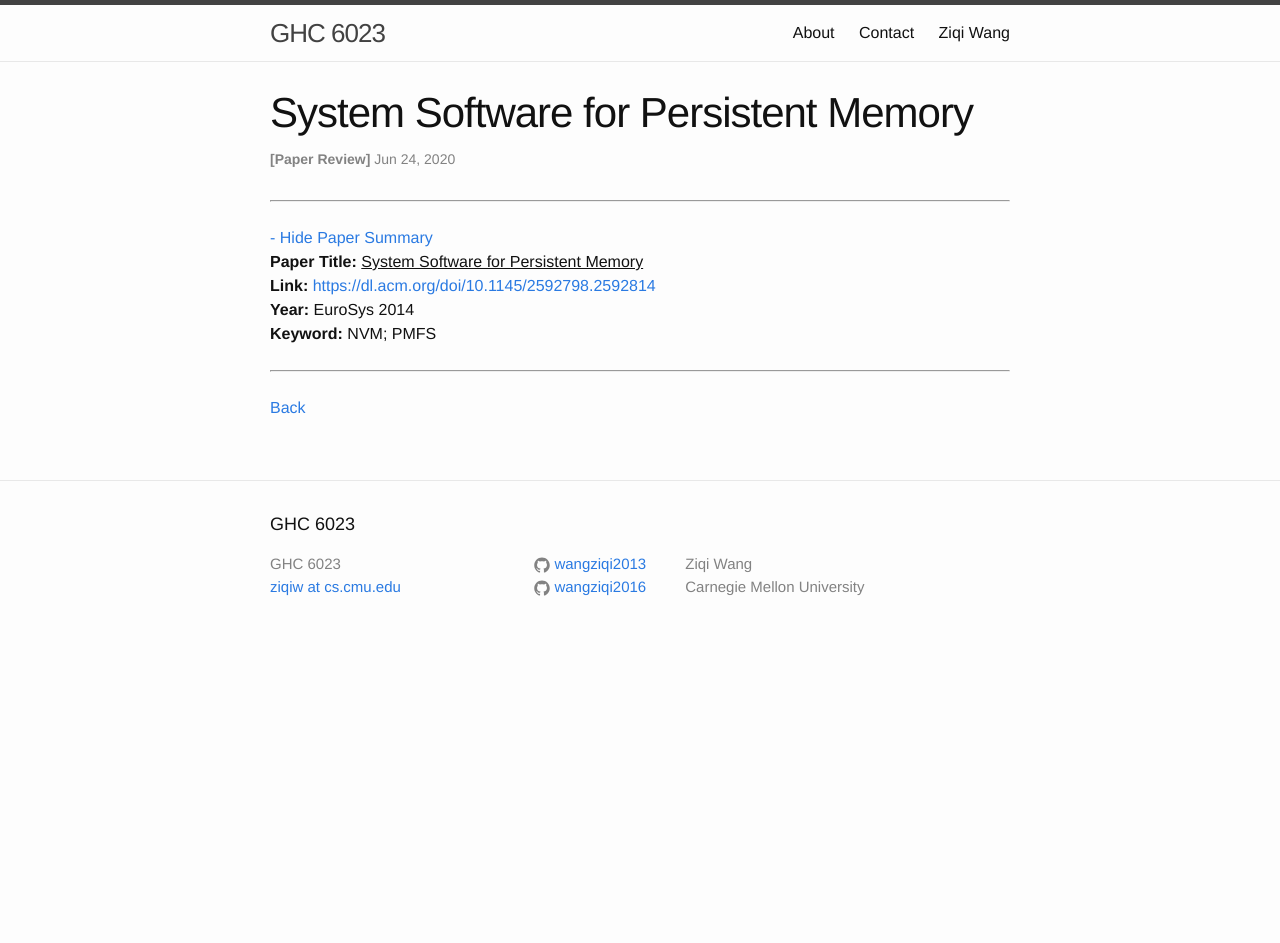
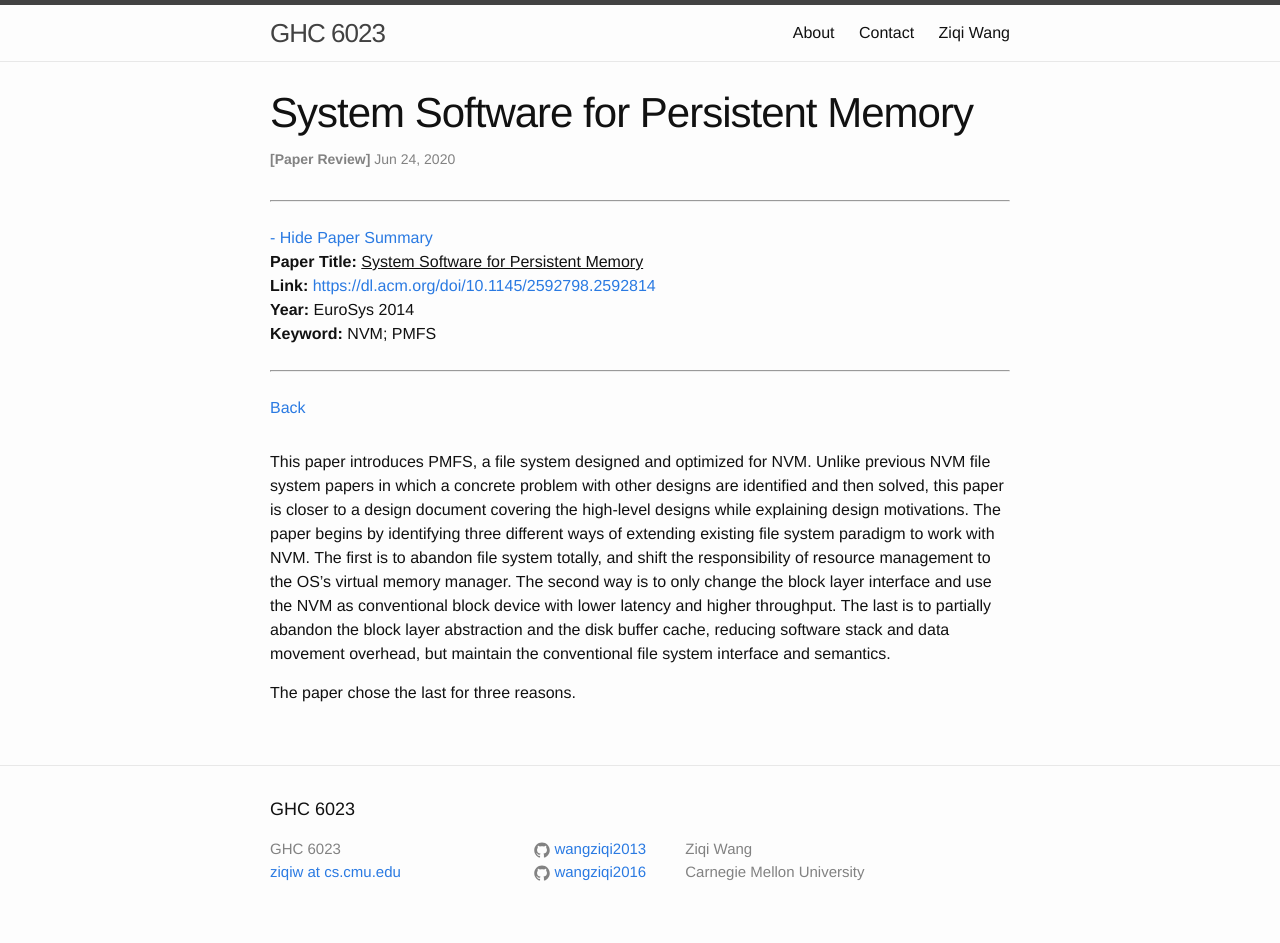
Before and after one commit to wangziqi2013/wangziqi2013.github.io, a Jekyll site: the page built from _posts/2020-06-23-pmfs.markdown, in a window 1280 px wide. Built offline with Jekyll 4.4.1, drawn with Linux system fonts in a browser that asks for light colours; before the commit the page ends 900 px from its top, so only the background shows below that.

Commit message:
Adding three ways of migration

```diff
--- a/_posts/2020-06-23-pmfs.markdown
+++ b/_posts/2020-06-23-pmfs.markdown
@@ -12,3 +12,14 @@ htm_cd:
 htm_cr:
 version_mgmt:
 ---
+
+This paper introduces PMFS, a file system designed and optimized for NVM. Unlike previous NVM file system papers in which
+a concrete problem with other designs are identified and then solved, this paper is closer to a design document covering
+the high-level designs while explaining design motivations. The paper begins by identifying three different ways of extending
+existing file system paradigm to work with NVM. The first is to abandon file system totally, and shift the responsibility
+of resource management to the OS's virtual memory manager. The second way is to only change the block layer interface and
+use the NVM as conventional block device with lower latency and higher throughput. The last is to partially abandon the
+block layer abstraction and the disk buffer cache, reducing software stack and data movement overhead, but maintain the
+conventional file system interface and semantics.
+
+The paper chose the last for three reasons.
```
